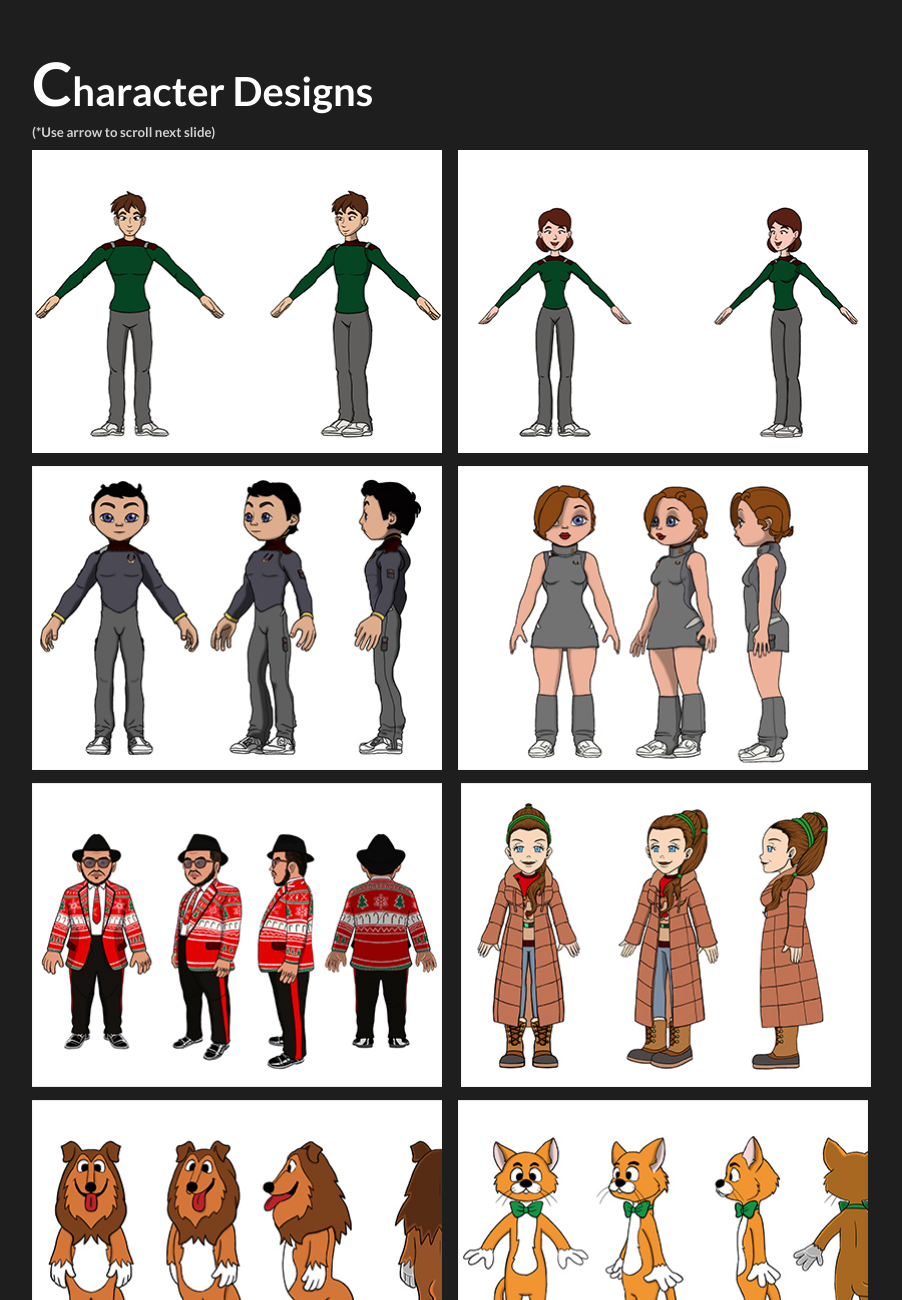
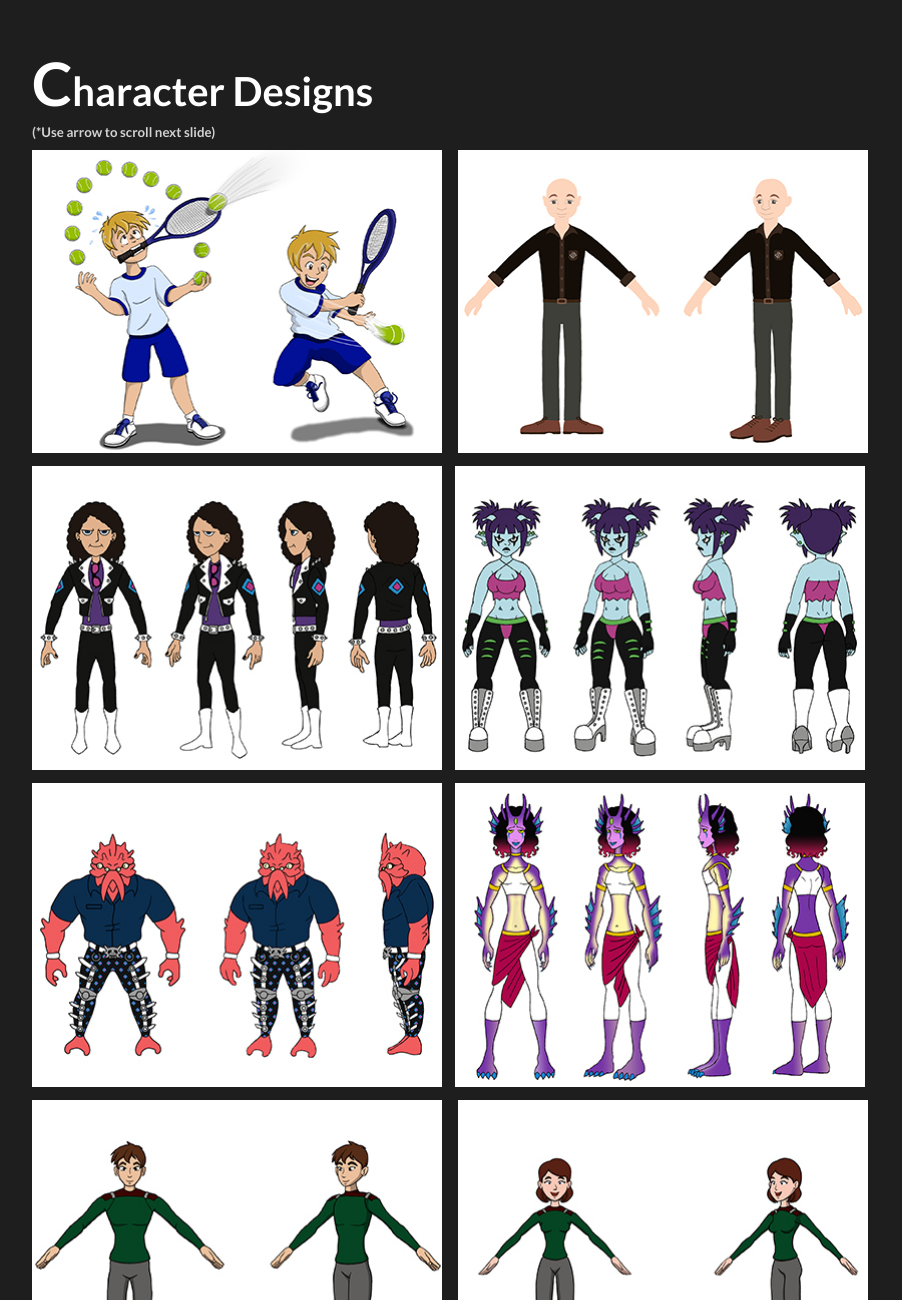
Before and after one commit to AnimateDreamer/final-animatedreamer, a plain HTML site: page artworks.html in a window 1280 px wide. Shown: the part 1825-3125 px from the top of the page, without its empty margins (68-970 px from the left). Drawn offline with Linux system fonts and the light colour scheme; grey boxes are pictures that could not be loaded.

Commit message:
Added Dana, Preston, Iryna, Max, Caricature man, and Tennis coach turnaround sheets to artwork

```diff
--- a/artworks.html
+++ b/artworks.html
@@ -113,6 +113,38 @@
                     <h2 class="artwork-names">Character Designs</h2>
                     <h5>(*Use arrow to scroll next slide)</h5>
                     <div id="lightgallery">
+
+                        <a href="image/character-design/tennis-boy/together-coach.jpg">
+                            <img src="image/character-design/tennis-boy/coach-thumb.jpg" alt="Tennis Coach (2021)" title="Tennis Coach  (2021)">
+                            <a href="image/character-design/tennis-boy/panic-coach.jpg"></a>
+                            <a href="image/character-design/tennis-boy/happy-coach.jpg"></a>
+                        </a>
+
+                        <a href="image/character-design/caricature-man/caricature-man-turnaround.jpg">
+                            <img src="image/character-design/caricature-man/caricature-man-thumb.jpg" alt="Caricature-man (2021)" title="Caricature-man (2021)">
+                            <a href="image/character-design/caricature-man/caricature-man-expressions.jpg"></a>
+                        </a>
+
+                        <a href="image/character-design/max/max-turnaround.jpg">
+                            <img src="image/character-design/max/max-thumb.jpg" alt="Max (2021)" title="Max (2021)">
+                            <a href="image/character-design/max/max-expressions.jpg"></a>
+                        </a>
+
+                        <a href="image/character-design/iryna/iryna-turnaround.jpg">
+                            <img src="image/character-design/iryna/iryna-thumb.jpg" alt="Iryna (2021)" title="Iryna (2021)">
+                            <a href="image/character-design/iryna/iryna-expressions.jpg"></a>
+                        </a>
+
+                        <a href="image/character-design/preston/preston-turnaround.jpg">
+                            <img src="image/character-design/preston/preston-thumb.jpg" alt="Preston (2021)" title="Preston (2021)">
+                            <a href="image/character-design/preston/preston-expressions.jpg"></a>
+                        </a>
+
+
+                        <a href="image/character-design/dana/dana-turnaround.jpg">
+                            <img src="image/character-design/dana/dana-thumb.jpg" alt="Dana (2021)" title="Dana (2021)">
+                            <a href="image/character-design/dana/dana-expressions.jpg"></a>
+                        </a>
 
                         <a href="image/character-design/man/man-turnaround.jpg">
                             <img src="image/character-design/man/man-thumb.jpg" alt="Generic Male Character (2020)" title="Generic Male Character (2020)">
```
Also changed, not shown: image/character-design/caricature-man/caricature-man-expressions.jpg (added), image/character-design/caricature-man/caricature-man-thumb.jpg (added), image/character-design/caricature-man/caricature-man-turnaround.jpg (added), image/character-design/dana/dana-thumb.jpg (added), image/character-design/iryna/iryna-thumb.jpg (added), image/character-design/iryna/iryna-turnaround.jpg (added), image/character-design/max/max-expressions.jpg (added), image/character-design/max/max-thumb.jpg (added), image/character-design/max/max-turnaround.jpg (added), image/character-design/preston/preston-expressions.jpg (added), image/character-design/preston/preston-thumb.jpg (added), image/character-design/tennis-boy/coach-thumb.jpg (added), image/character-design/tennis-boy/happy-coach.jpg (added), image/character-design/tennis-boy/panic-coach.jpg (added), 1 more files, 4 other files.
